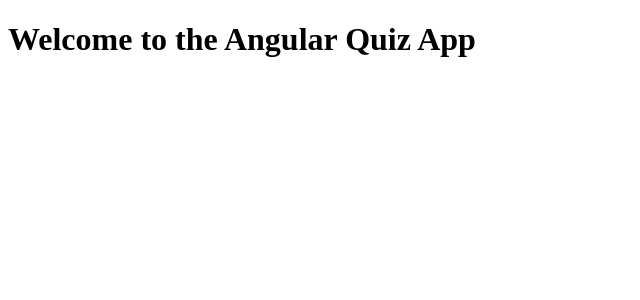
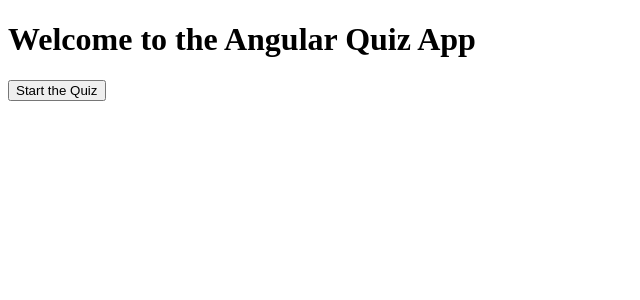
Before and after one commit to tomb7890/angular11-quiz, an Angular app: page / in a window 1280 px wide. Shown: the top 300 px of the page, without its empty margins (0-640 px from the left). Built offline with nearby package versions, Linux system fonts and the light colour scheme.

Commit message:
Implement a button on the welcome page

```diff
--- a/src/app/app.component.html
+++ b/src/app/app.component.html
@@ -1 +1,4 @@
 <h1>Welcome to the Angular Quiz App</h1>
+
+
+<button class="start-button">Start the Quiz</button>
```
Also changed, not shown: 1 other file (tests, documents, lock files or other folders).
